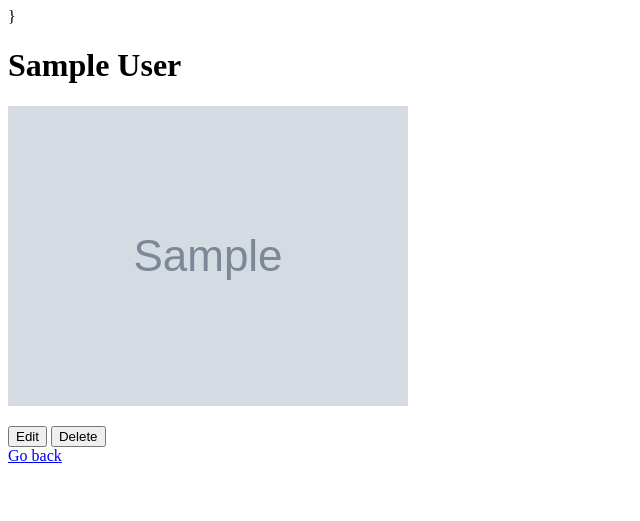
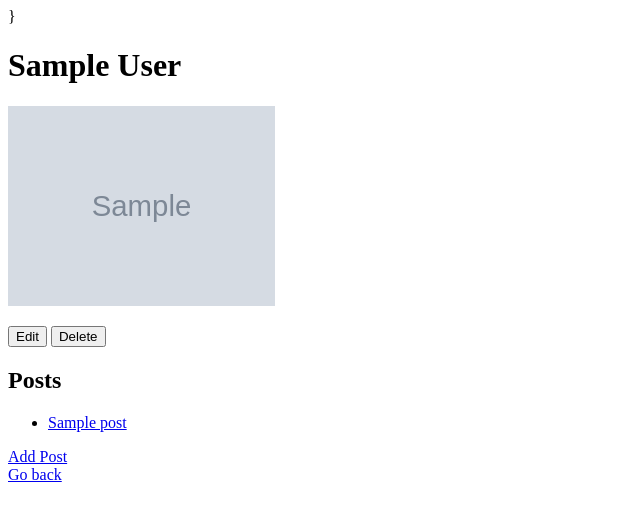
Before and after one commit to Schartelb/flask-blogly, a Flask app: page /users/1 in a window 1280 px wide. Shown: the top 521 px of the page, without its empty margins (0-640 px from the left). Run offline with Flask 2, Linux system fonts and the light colour scheme; tables that the repository leaves empty hold one stand-in row (values such as "Sample post"); grey boxes marked "Sample" are stand-in pictures; parts of the project's set-up code (start-up, migrations or seed data) failed here and were passed over.

Commit message:
All up except for Edit users/posts and defaults
Defaults not populating

500 error due to lines 68 and 128 in app.py on editing posts/users

```diff
--- a/app.py
+++ b/app.py
@@ -48,7 +48,8 @@ def push_user_to_db():
 def specific_user(user_id):
     '''Specific User information'''
     user = User.query.get_or_404(user_id)
-    return render_template("detail.html", user=user)
+    posts = Post.query.filter_by(user_id=user_id).all()
+    return render_template("detail.html", user=user, posts=posts)
 
 
 @app.route('/users/<int:user_id>/edit')
@@ -61,18 +62,21 @@ def edit_user(user_id):
 @app.route('/users/<int:user_id>/edit', methods=['POST'])
 def apply_user_changes(user_id):
     '''Push user changes to db'''
-    thisuser = User.query.filter(User.id == user_id)
+    thisuser = User.query.get_or_404(user_id)
     if request.form['f_name'] != User.first_name:
         thisuser.first_name = request.form['f_name']
         db.session.add(thisuser)
+        print('f_name')
     if request.form['l_name'] != User.last_name:
         thisuser.last_name = request.form['l_name']
         db.session.add(thisuser)
+        print('l_name')
     if request.form['iconURL'] != User.image_url:
         thisuser.image_url = request.form['imageURL']
         db.session.add(thisuser)
+        print('image')
     db.session.commit()
-    return render_template('/users')
+    return render_template(f'/users/{user_id}')
 
 
 @app.route('/users/<int:user_id>/delete', methods=['POST'])
@@ -93,19 +97,19 @@ def add_post_form(user_id):
 @app.route('/users/<int:user_id>/posts/new', methods=['POST'])
 def add_post_send(user_id):
     '''Posts post post-haste'''
-    # p_title = request.form["p_title"]
-    # p_body = request.form["p_body"]
-    # new_post = Post(title=p_title, content=p_body,user_id=user_id)
-    # db.session.add(new_post)
-    # db.session.commit()
-    return "You posted that post"
+    p_title = request.form["p_title"]
+    p_body = request.form["p_body"]
+    new_post = Post(title=p_title, content=p_body, user_id=user_id)
+    db.session.add(new_post)
+    db.session.commit()
+    return redirect(f'/users/{user_id}')
 
 
 @app.route('/posts/<int:post_id>')
 def specific_post(post_id):
     '''Specific Post information'''
     post = Post.query.get_or_404(post_id)
-    return render_template("detail.html", post=post)
+    return render_template("postdetail.html", post=post)
 
 
 @app.route('/posts/<int:post_id>/edit')
@@ -132,6 +136,8 @@ def apply_post_changes(post_id):
 @app.route('/posts/<int:post_id>/delete', methods=['POST'])
 def delete_post(post_id):
     '''Delete post from db'''
+    this_post = Post.query.get_or_404(post_id)
+    user = this_post.user_id
     Post.query.filter_by(id=post_id).delete()
     db.session.commit()
-    return redirect('/')
+    return redirect(f'/users/{user}')
--- a/seed.py
+++ b/seed.py
@@ -23,9 +23,9 @@ db.session.add(fred)
 db.session.commit()
 
 # Add posts
-welcome = Post(title='Welcome!', content='Welcome to the Blogly!')
+welcome = Post(title='Welcome!', content='Welcome to the Blogly!', user_id=1)
 add_post = Post(title='Adding Posts',
-                content='Add and Edit posts to your liking!')
+                content='Add and Edit posts to your liking!', user_id=2)
 
 # Add new posts to session, so they'll persist
 db.session.add(welcome)
--- a/templates/addpost.html
+++ b/templates/addpost.html
@@ -1,11 +1,11 @@
 {%extends 'base.html'%}
 {%block title%}Add Post{%endblock%}
 {%block content%}
-<h2>Add Post</h2>
+<h2>Add Post for {{user.first_name}} {{user.last_name}}</h2>
 <form action="/users/{{user.id}}/posts/new" method="POST">
     <p>Title: <input name="p_title"></p>
     <p>Content:<br> <input name="p_body"></p>
-    <button>Post</button>
+    <button type="submit">Post</button>
     <button formaction="/users" formmethod="GET">Cancel</button>
 </form>
 {%endblock%}
--- a/templates/detail.html
+++ b/templates/detail.html
@@ -3,10 +3,19 @@
 {%block content%}}
 
 <h1>{{ user.first_name }} {{user.last_name}}</h1>
-<p><img src={{user.image_url}} alt='{{user.first_name}} {{user.last_name}}'></p>
+<p><img src={{user.image_url}} alt='{{user.first_name}} {{user.last_name}}' height="200"></p>
 <form>
     <button formaction="/users/{{user.id}}/edit" formmethod="GET">Edit</button>
     <button formaction="/users/{{user.id}}/delete" formmethod='POST'>Delete</button>
 </form>
+
+<h2>Posts</h2>
+<ul>
+    {%for post in posts%}
+    <li><a href="/posts/{{post.id}}">{{post.title}}</a></li>
+    {%endfor%}
+</ul>
+<a href="/users/{{user.id}}/posts/new">Add Post</a><br>
+
 <a href="/">Go back</a>
-{%endblock%}
+{% endblock %}
--- a/templates/editpost.html
+++ b/templates/editpost.html
@@ -4,7 +4,7 @@
 <h2>Edit Post</h2>
 <form>
     <p>Title: <input name="p_title" value="{{post.title}}"></p>
-    <p>Content: <input name="p_body" value="{{post.body}}"></p>
+    <p>Content: <input name="p_body" value="{{post.content}}"></p>
     <button type='submit' formaction="/posts/{{post.id}}" formmethod='GET'>Cancel</button>
     <button type="submit" formaction="/posts/{{post.id}}/edit" formmethod="POST">Save</button>
 </form>
```
Also changed, not shown: models.py (+5 -2 lines), templates/postdetail.html (added, +13 -0 lines).
